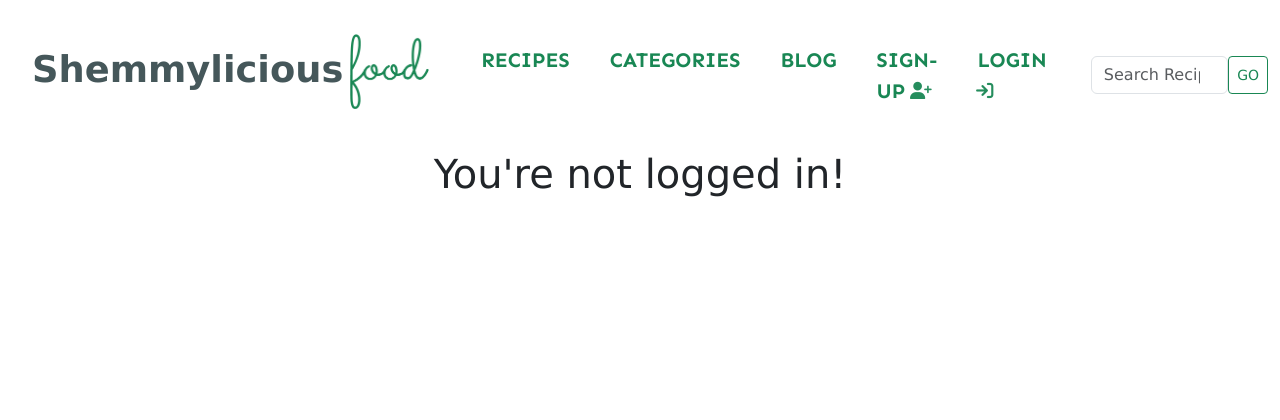
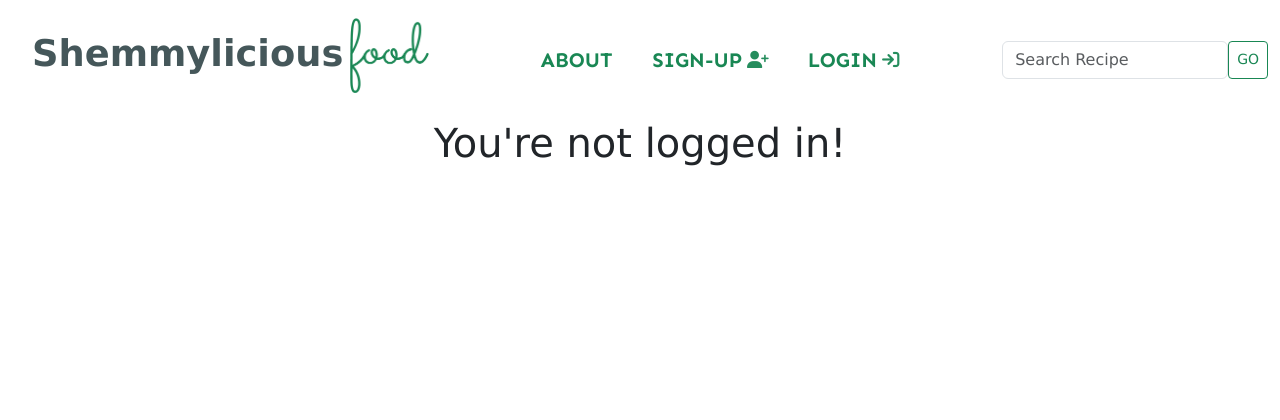
Before and after one commit to ShemmyYo/django-shemmylicious, a Django app: page /members/create_profile/ in a window 1280 px wide. Shown: the top 420 px of the page. Run offline with Django 3.2, Linux system fonts and the light colour scheme; some libraries are stand-ins or nearby versions.

Commit message:
added scroll to About section

```diff
--- a/templates/base.html
+++ b/templates/base.html
@@ -68,6 +68,16 @@
 
           <li class="nav-item nav-link-s">
             <div class="nav-item-s">
+              <a class="nav-link" aria-current="page" href="#about">About</a>
+            </div>
+          </li>
+
+
+          <!-- Nav Links visible when User is authenticated -->
+          {% if user.is_authenticated %}
+
+          <li class="nav-item nav-link-s">
+            <div class="nav-item-s">
               <a class="nav-link" aria-current="page" href="{% url 'recipes' %}">Recipes</a>
             </div>
           </li>
@@ -83,9 +93,6 @@
               <a class="nav-link" aria-current="page" href="{% url 'blog' %}">Blog</a>
             </div>
           </li>
-
-          <!-- Nav Links visible when User is authenticated -->
-          {% if user.is_authenticated %}
 
           <li class="nav-item nav-link-s dropdown">
             <div class="nav-item-s">
@@ -133,9 +140,9 @@
                               <i class="fa-solid fa-screwdriver-wrench fa-fade fa-xs"></i> Admin</a>
                         </div>
                       </li>
+                      <hr>
                     {% endif %}
 
-                    <hr>
                     <li class="nav-item nav-link-s">
                       <div class="nav-item-s">
                         <a class="nav-link" href="{% url 'logout-user' %}">Logout  <i class="fa-solid fa-right-from-bracket fa-beat-fade fa-xs"></i></a>
@@ -200,7 +207,7 @@
   <br>
   <br>
   <br>
-
+  <div id="about"></div>
   <!-- Footer -->
   <center>
     <footer class="footer mt-auto py-2 light-bg">
```
